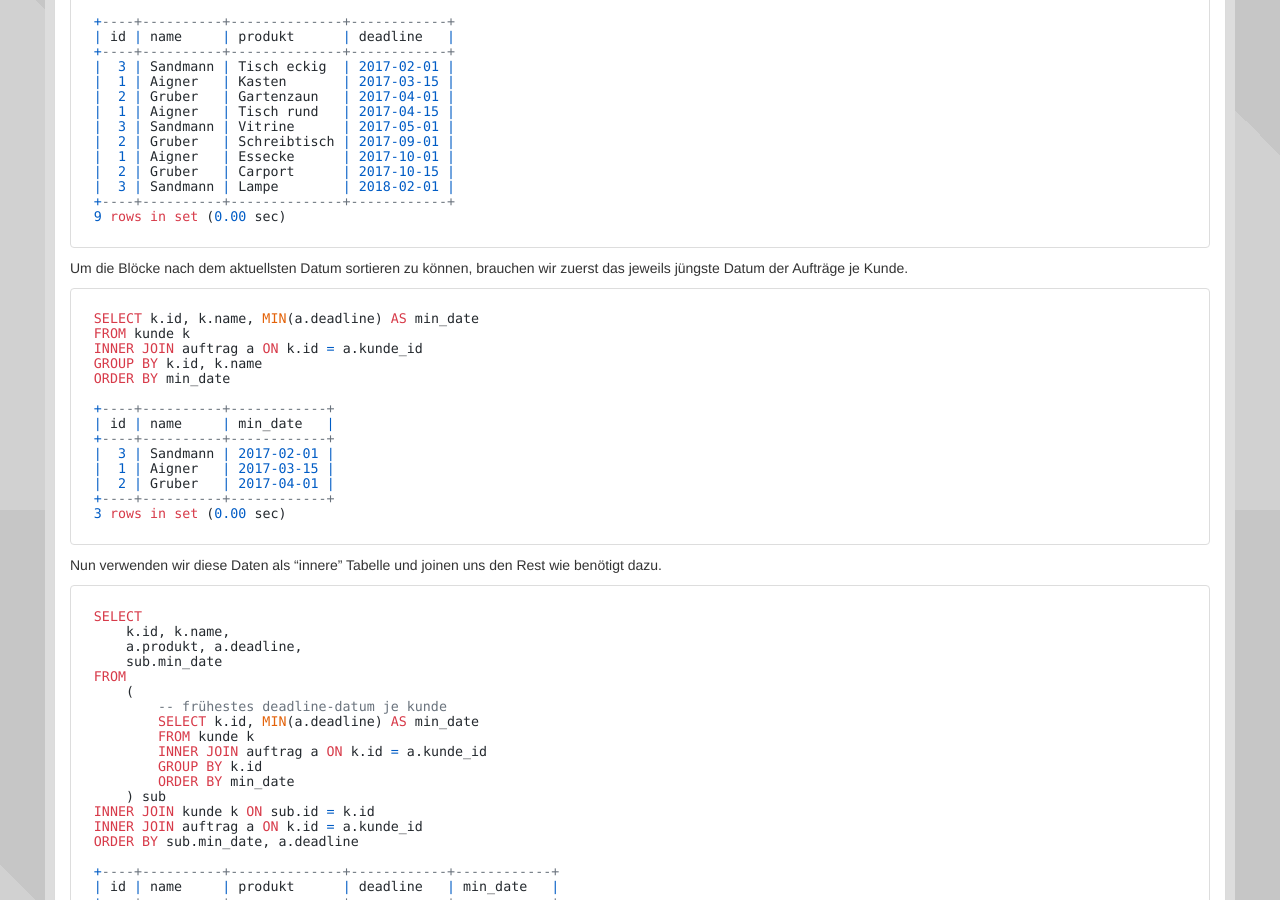
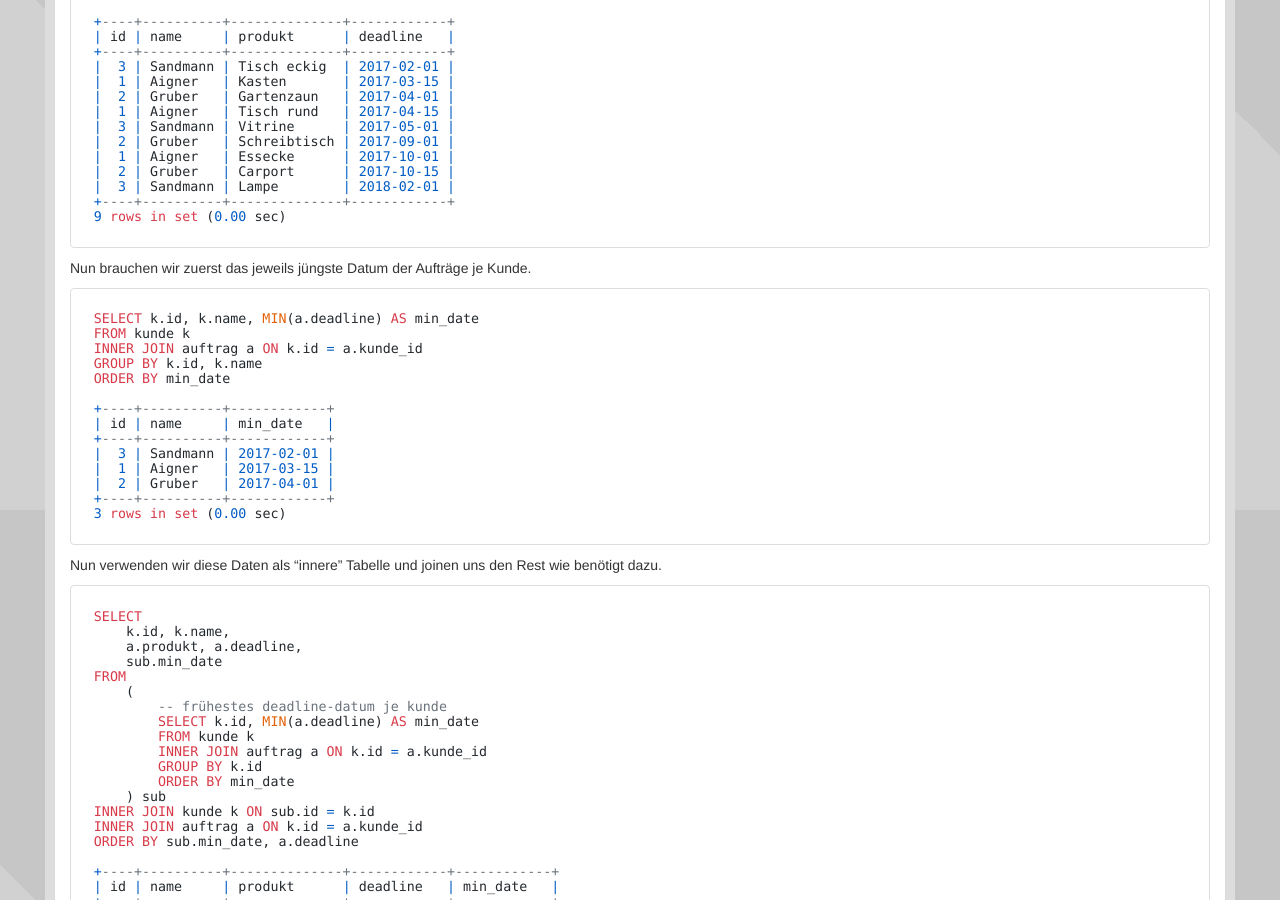
Before and after one commit to php-de/php-de.github.io, a Jekyll site: the page built from implement-approach/19_sql-special-sort.md, in a window 1280 px wide and 900 px high, scrolled down 3090 px. Built offline with Jekyll 4.4.1, drawn with Linux system fonts in a browser that asks for light colours; nearby versions of some CDN libraries.

Commit message:
Update 19_sql-special-sort.md

```diff
--- a/implement-approach/19_sql-special-sort.md
+++ b/implement-approach/19_sql-special-sort.md
@@ -242,8 +242,7 @@ ORDER BY deadline
 ~~~
 
 
-Um die Blöcke nach dem aktuellsten Datum sortieren zu können,
-brauchen wir zuerst das jeweils jüngste Datum der Aufträge
+Nun brauchen wir zuerst das jeweils jüngste Datum der Aufträge
 je Kunde.
 
 ~~~ sql
```
